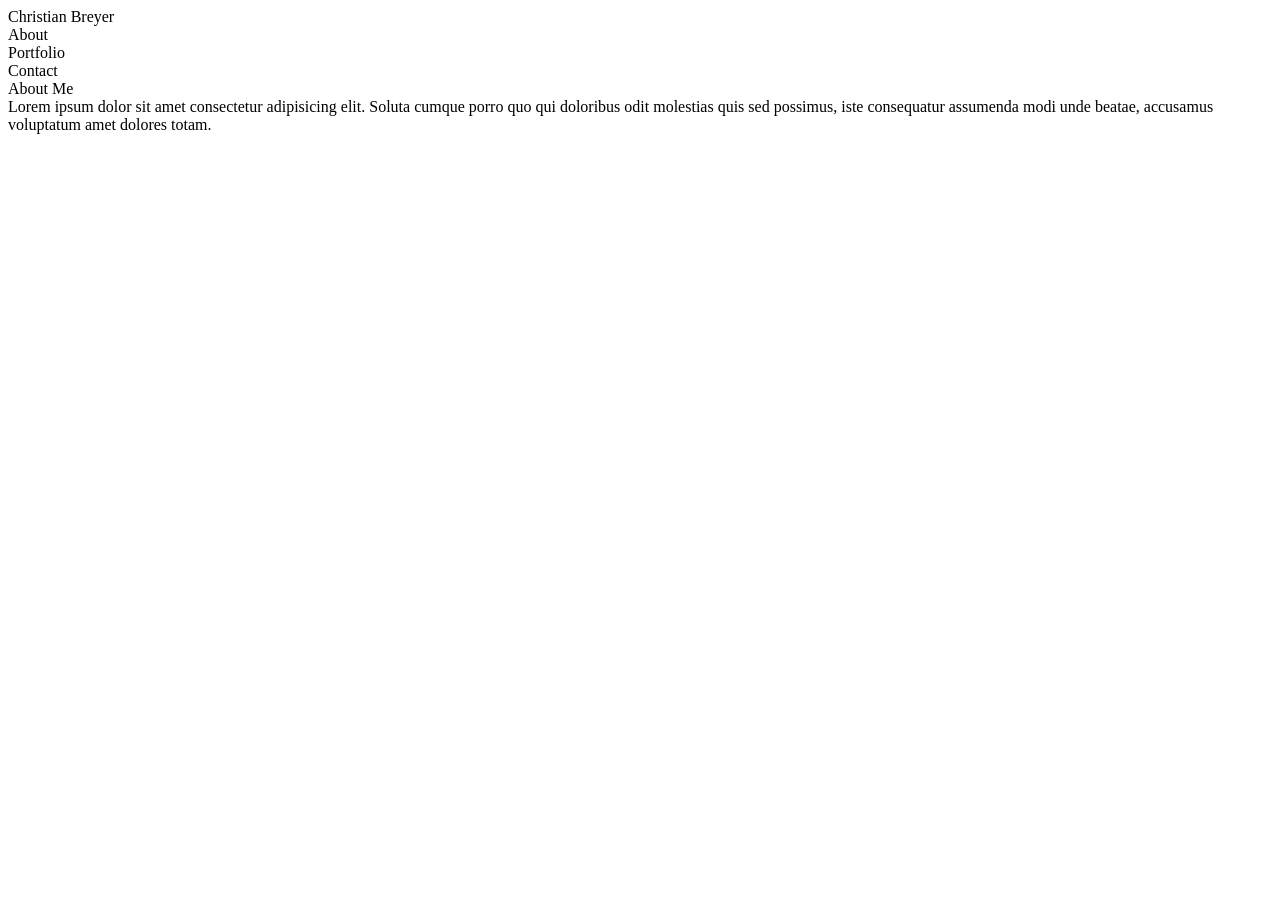
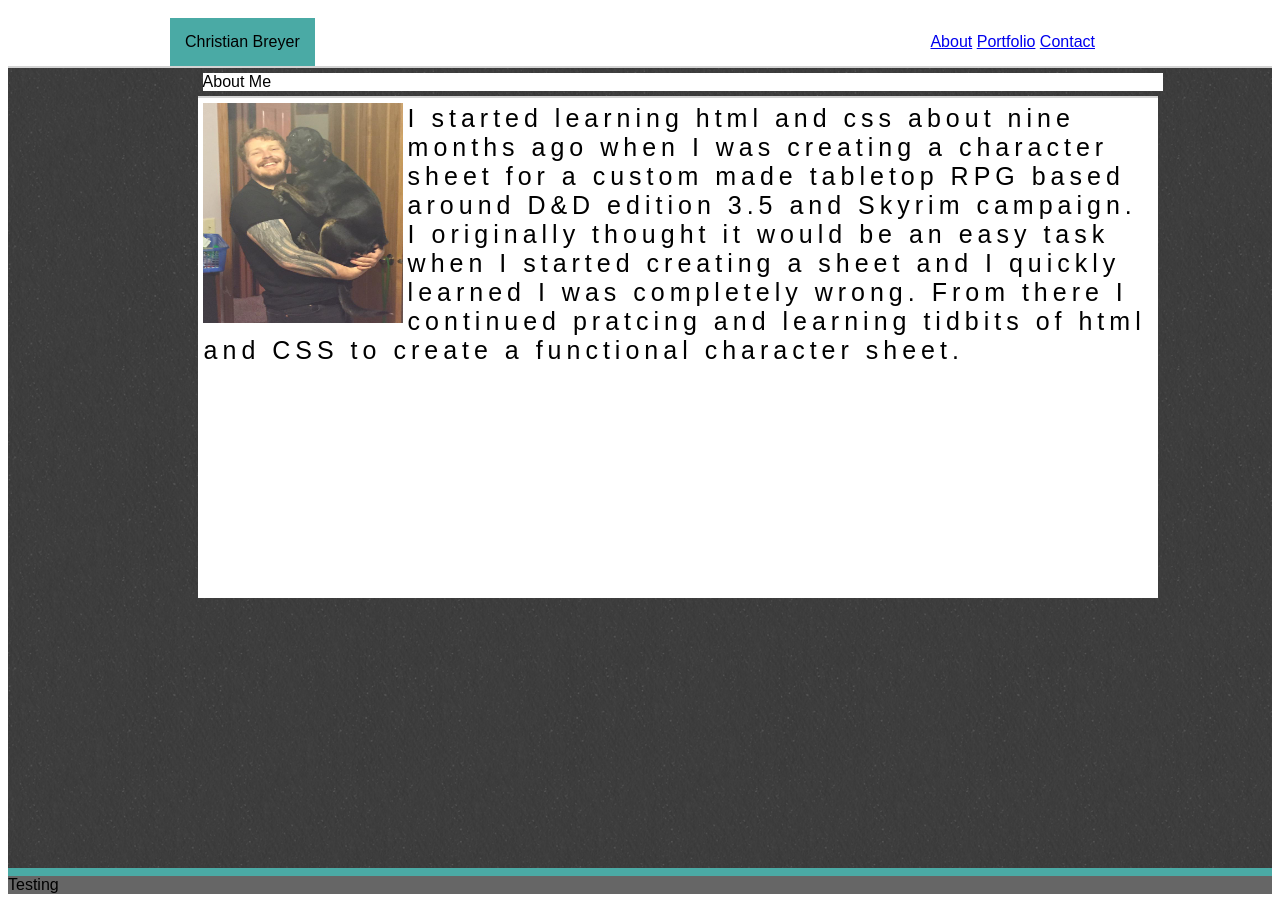
Before and after one commit to RedChristian77/Basic-Portfolio, a plain HTML site: page index.html in a window 1280 px wide. Before the commit the page ends 800 px from the top, so only its background shows below. Drawn offline with Linux system fonts and the light colour scheme.

Commit message:
Still working, finished much as I could at Work

```diff
--- a/assets/css/style.css
+++ b/assets/css/style.css
@@ -1,15 +1,63 @@
-*{
-    background-image: url("/assets/images/grey_sandbag.png");
-}
 header{
     margin: auto;
     padding:10px;
-    margin-left: 15%;
-    margin-right:15%;
+    margin-right:calc((100% - (960px)) / 2);
+    margin-left:calc((100% - (960px)) / 2);
+    background-color:#ffffff;
+    border-color:#cccccc;
+    font-family: 'georgia', Times, Times New Roman, serif;
+
 }
 .nameleft{
     float: left;
+    background-color:#4aaaa5;
+    padding:15px;
 }
 .headerright{
     float:right;
+    text-align:bottom;
+    padding:15px;
 }
+.bottompage{
+    clear:both;
+    width: 100%;
+    min-height: 100vh;
+    border-top:2px solid #d3d3d3;
+    background-image: url("../images/gray_sand.png");
+}
+.aboutmesec{
+    margin-left:15%;
+    margin-right:15%;
+    width:960px;
+    background-color:whit#ffffff;
+    border-color:#dddddd;
+}
+.aboutmetop{
+    float:left;
+    margin:5px;
+    background:#fff;
+    width:960px;
+}
+.aboutme{
+    clear:both;
+    border-top:2px solid lightgray;
+    height:500px;
+    background-color:#fff;
+}
+.selfiephoto{
+    float:left;
+    margin:5px;
+}
+footer{
+    border-top: 8px solid #4aaaa5;
+    background-color: #666666;
+}
+*{
+    font-family: 'Arial', 'Helvetica neue', Arial, Helvetica, sans-serif;
+}
+.wordsaboutme{
+    letter-spacing: 5px;
+    font-size:25px;
+    padding:3px;
+    margin:3px;
+}
--- a/index.html
+++ b/index.html
@@ -5,7 +5,7 @@
     <meta name="viewport" content="width=device-width, initial-scale=1.0">
     <meta http-equiv="X-UA-Compatible" content="ie=edge">
     <title>Bio Page</title>
-    <link href="assets/css/style.css" type="text/css" link="stylesheet">
+    <link rel="stylesheet" type="text/css" href="assets/css/style.css">
 </head>
 <body>
     <!-- top segment of page -->
@@ -15,15 +15,9 @@
         </div>
         <!-- Section of buttons -->
         <div class="headerright">
-            <div class="aboutbut">
-                About
-            </div>
-            <div class="Portfoliobut">
-                Portfolio
-            </div>
-            <div class="Contactbut">
-                Contact
-            </div>
+            <a href="/index.html">About</a>
+            <a href="/portfolio.html">Portfolio</a>
+            <a href="/contact.html">Contact</a>
         </div>
     </header>
     <!-- Bottom of page -->
@@ -36,13 +30,22 @@
             </div>
             <div class="aboutme">
                 <div class="selfiephoto">
-                    <!-- Insert photo here -->
+                    <img src="assets/images/selfpicture.jpg" width="200px" height="220px">
                 </div>
                 <div class="wordsaboutme">
-                    Lorem ipsum dolor sit amet consectetur adipisicing elit. Soluta cumque porro quo qui doloribus odit molestias quis sed possimus, iste consequatur assumenda modi unde beatae, accusamus voluptatum amet dolores totam.
+                    I started learning html and css about nine months ago
+                    when I was creating a character sheet for a custom made
+                    tabletop RPG based around D&D edition 3.5 and Skyrim campaign.
+                    I originally thought it would be an easy task when I started
+                    creating a sheet and I quickly learned I was completely wrong.
+                    From there I continued pratcing and learning tidbits of html and
+                    CSS to create a functional character sheet.
                 </div>
             </div>
         </div>
     </div>
+    <Footer>
+        Testing
+    </Footer>
 </body>
 </html>
```
Also changed, not shown: assets/images/gray_sand.png (added).
